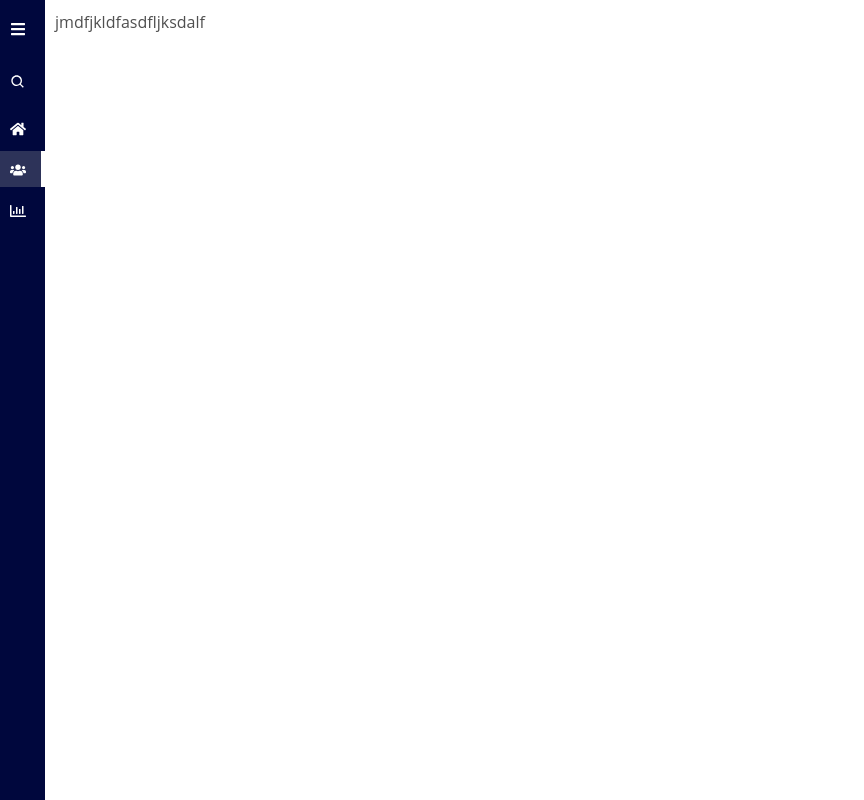
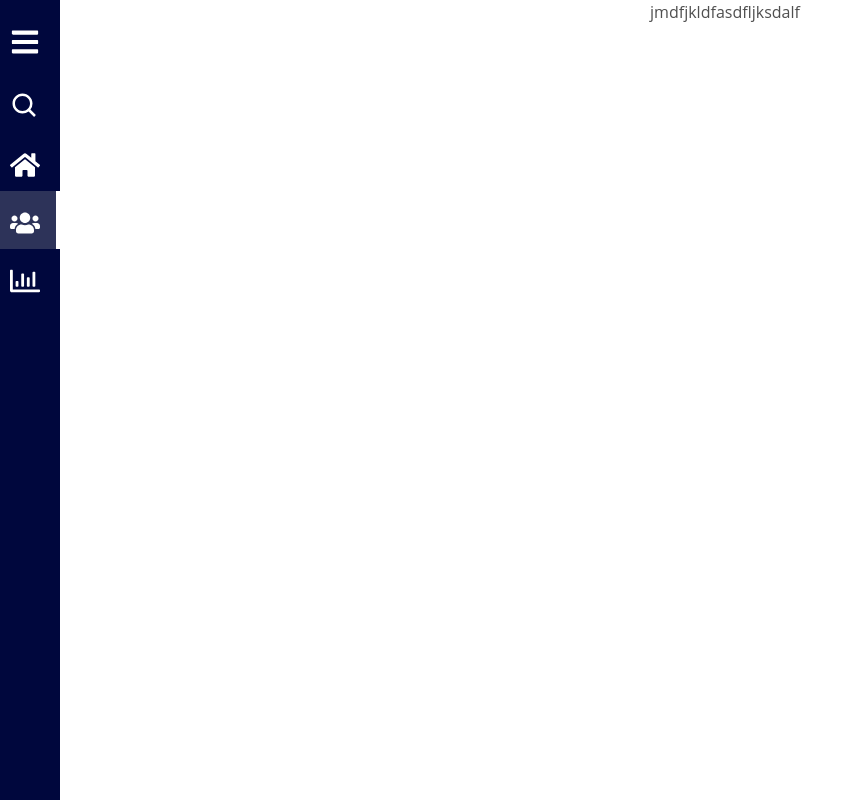
Before and after one commit to JatinDevaiya/projectWithTypeScript_Jatin_Rohit, a React (Create React App) app: page /contact in a window 1280 px wide. Shown: the whole page, without its empty margins (0-864 px from the left). Built offline with nearby package versions, Linux system fonts and the light colour scheme.

Commit message:
change some css and add loading page

```diff
--- a/src/App.css
+++ b/src/App.css
@@ -8,7 +8,7 @@
     display: flex;
   }
   main {
-    padding: 10px;
+    padding-left: 650px;
   }
 
   .title {
@@ -22,6 +22,7 @@
     background: rgb(0, 7, 61);
     color: white;
     height: 100vh;
+    position: fixed;
   }
 
   .top_section {
@@ -36,6 +37,7 @@
   }
   .bars {
     width: 30px;
+    font-size: 30px;
   }
   .hide {
     display: none;
@@ -48,20 +50,24 @@
     height: 30px;
     padding: 10px;
   }
+  .search_icon{
+    font-size: 30px;
+  }
   .search input {
     border: none;
     margin-left: 10px;
     border-radius: 5px;
     background: rgb(238, 238, 238);
 
-    color: white;
+    color: rgb(17, 17, 17);
   }
 
   .routes {
     margin-top: 15px;
-    display: flex;
-    flex-direction: column;
+    display: block;
+    /* flex-direction: column; */
     gap: 5px;
+    font-size: 30px;
   }
   .link {
     display: flex;
@@ -82,5 +88,5 @@
   }
   .link_text {
     white-space: nowrap;
-    font-size: 15px;
+    font-size: 30px;
   }
--- a/src/App.tsx
+++ b/src/App.tsx
@@ -4,8 +4,7 @@ import {BrowserRouter as Router, Routes, Route } from "react-router-dom";
 import Home from "./pages/Home";
 import About from "./pages/About";
 import Contact from "./pages/Contact";
-// import Navbar from "./pages/vNavbar";
-// import Navbar from "./pages/Navbar";
+import Navbar from "./pages/Navbar";
 import Sidebar from "./Component/Sidebar";
 
 const App: React.FunctionComponent=() =>{
--- a/src/Component/Sidebar.tsx
+++ b/src/Component/Sidebar.tsx
@@ -1,15 +1,13 @@
-import { useState } from "react"
-import React from 'react'
-import { motion, AnimatePresence } from "framer-motion"
-import { NavLink } from "react-router-dom"
-import { SidebarData } from "./SidebarData"
-import { FaBars } from "react-icons/fa"
-import { BiSearch } from "react-icons/bi"
+import { useState } from "react";
+import React from "react";
+import { motion, AnimatePresence } from "framer-motion";
+import { NavLink } from "react-router-dom";
+import { SidebarData } from "./SidebarData";
+import { FaBars } from "react-icons/fa";
+import { BiSearch } from "react-icons/bi";
 const SIdebar1 = ({ children }: any) => {
-    const [isOpan, setIsOpan] = useState(false)
-    const toggle = () => setIsOpan(!isOpan)
-
-
+  const [isOpan, setIsOpan] = useState(false);
+  const toggle = () => setIsOpan(!isOpan);
 
   const inputAnimation = {
     hidden: {
@@ -20,7 +18,7 @@ const SIdebar1 = ({ children }: any) => {
       },
     },
     show: {
-            width: "140px",
+      width: "180px",
       padding: "5px 15px",
       transition: {
         duration: 0.2,
@@ -49,7 +47,7 @@ const SIdebar1 = ({ children }: any) => {
       <div className="main-container">
         <motion.div
           animate={{
-                width: isOpan ? "200px" : "45px",
+            width: isOpan ? "250px" : "60px",
             transition: { duration: 0.5, type: "spring", damping: 10 },
           }}
           className={`sidebar `}
@@ -64,7 +62,7 @@ const SIdebar1 = ({ children }: any) => {
                   exit="hidden"
                   className="logo"
                 >
-                      DoSomeCoding
+                  Ecommerce Project
                 </motion.h1>
               )}
             </AnimatePresence>
@@ -125,4 +123,4 @@ const SIdebar1 = ({ children }: any) => {
   );
 };
 
-export default SIdebar1
+export default SIdebar1;
--- a/src/pages/Userspage.tsx
+++ b/src/pages/Userspage.tsx
@@ -1,5 +1,7 @@
+import React from "react";
 import { useGetAllUsersQuery } from "../services/Users";
-import React from "react";
+import LoaddingPage from "./commonPages/LoaddingPage";
+
 interface product {
   id: number;
   price: number;
@@ -11,7 +13,7 @@ const UsersPage = () => {
   console.log("allproduct", useGetAllUsersQuery());
   const { data, isError, isLoading } = useGetAllUsersQuery();
   if (isLoading) {
-    return <p>isLoading...</p>;
+    return <LoaddingPage />;
   }
   if (isError) {
     return <p>Something Went Wrong...</p>;
@@ -24,7 +26,7 @@ const UsersPage = () => {
           <h3>All Products </h3>
           <div className="row">
             {data.map((allProduct: product, index: number) => {
-              console.log("aaaaaaaaaa" ,data)
+              console.log("aaaaaaaaaa", data);
               return (
                 <>
                   <div className="col-md-3">
--- /dev/null
+++ b/src/pages/commonPages/LoaddingPage.tsx
@@ -0,0 +1,16 @@
+import * as React from "react";
+import Stack from "@mui/material/Stack";
+import CircularProgress from "@mui/material/CircularProgress";
+
+export default function CircularColor() {
+  return (
+    <div>
+      <br />
+      <Stack sx={{ color: "grey.500" }} spacing={2} direction="row">
+        <CircularProgress color="secondary" />
+        <CircularProgress color="success" />
+        <CircularProgress color="inherit" />
+      </Stack>
+    </div>
+  );
+}
```
Lines whose indentation alone changed are shown as unchanged.
